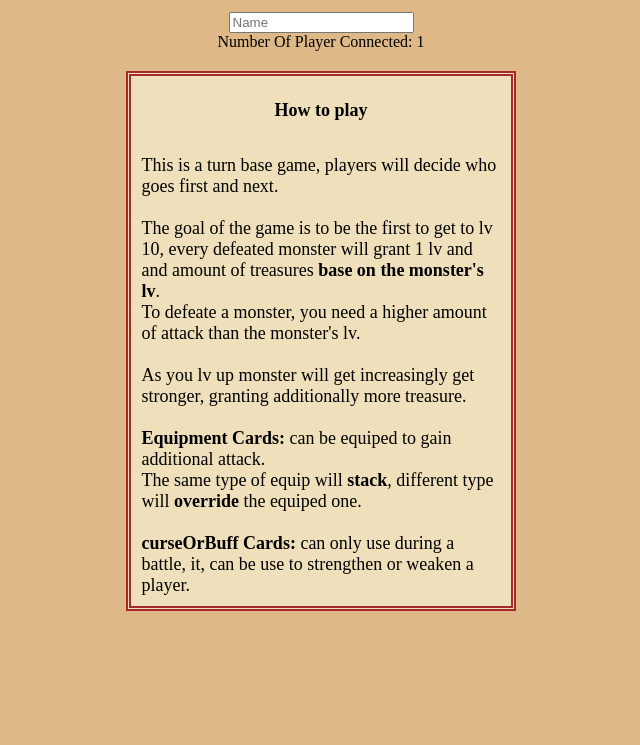
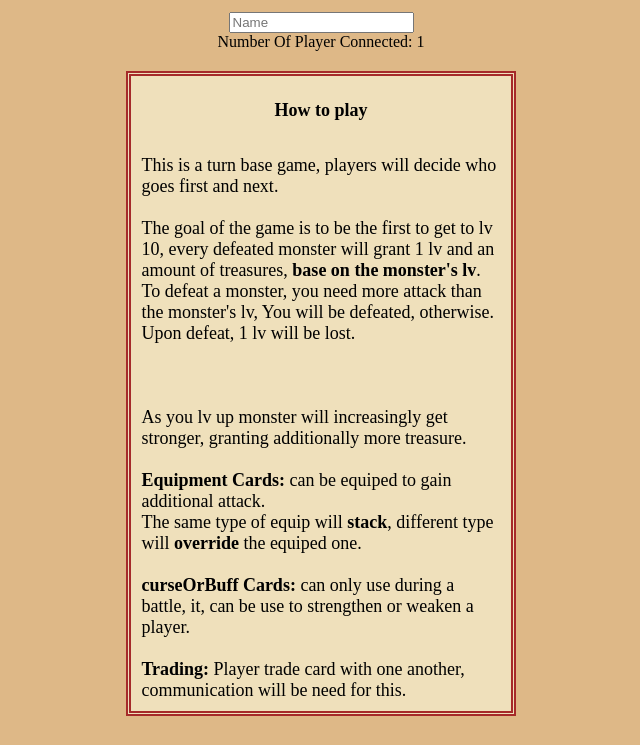
Before and after one commit to nhat499/Munking, a website: page public/index.html in a window 1280 px wide. Shown: the part 55-800 px from the top of the page, without its empty margins (319-959 px from the left). Drawn offline with nearby package versions, Linux system fonts and the light colour scheme; no server answers.

Commit message:
update isntruction, and fix the number of player connected

```diff
--- a/public/index.html
+++ b/public/index.html
@@ -29,12 +29,13 @@
                     and next.
                     <br> <br>
                     The goal of the game is to be the first to get to lv 10, every
-                    defeated monster will grant 1 lv and and amount of treasures
+                    defeated monster will grant 1 lv and an amount of treasures,
                     <strong>base on the monster's lv</strong>. <br>
-                    To defeate a monster, you need a higher amount of attack than
-                    the monster's lv.
+                    To defeat a monster, you need more attack than the monster's lv,
+                    You will be defeated, otherwise. <br>
+                    Upon defeat, 1 lv will be lost. <br> <br>
                     <br> <br>
-                    As you lv up monster will get increasingly get stronger, granting
+                    As you lv up monster will increasingly get stronger, granting
                     additionally more treasure.
                     <br> <br>
                     <strong>Equipment Cards: </strong> can be equiped to gain additional
@@ -43,7 +44,10 @@
                     will <strong>override</strong> the equiped one.
                     <br> <br>
                     <strong>curseOrBuff Cards:</strong> can only use during a battle, it,
-                    can be use to strengthen or weaken a player.
+                    can be use to strengthen or weaken a player. <br> <br>
+                    <strong>Trading: </strong>Player trade card with one another, communication
+                    will be need for this.
+
                 </p>
             </instruction>
         </div>
--- a/server.js
+++ b/server.js
@@ -83,6 +83,7 @@ io.on("connection", socket => {
     socket.on("disconnect", () => {
         remove(indexOfCurrentPlayer(socket.id));
         numOfPlayer--;
+        io.emit("newConnection", numOfPlayer);
         io.emit("removePlayer", socket.id);
     });
 
```
